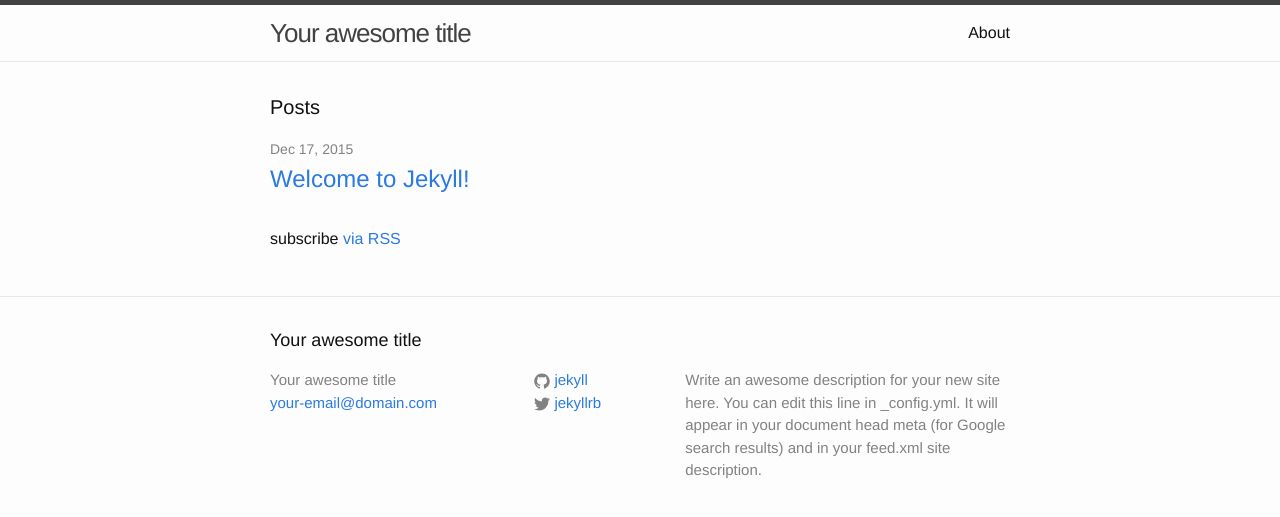
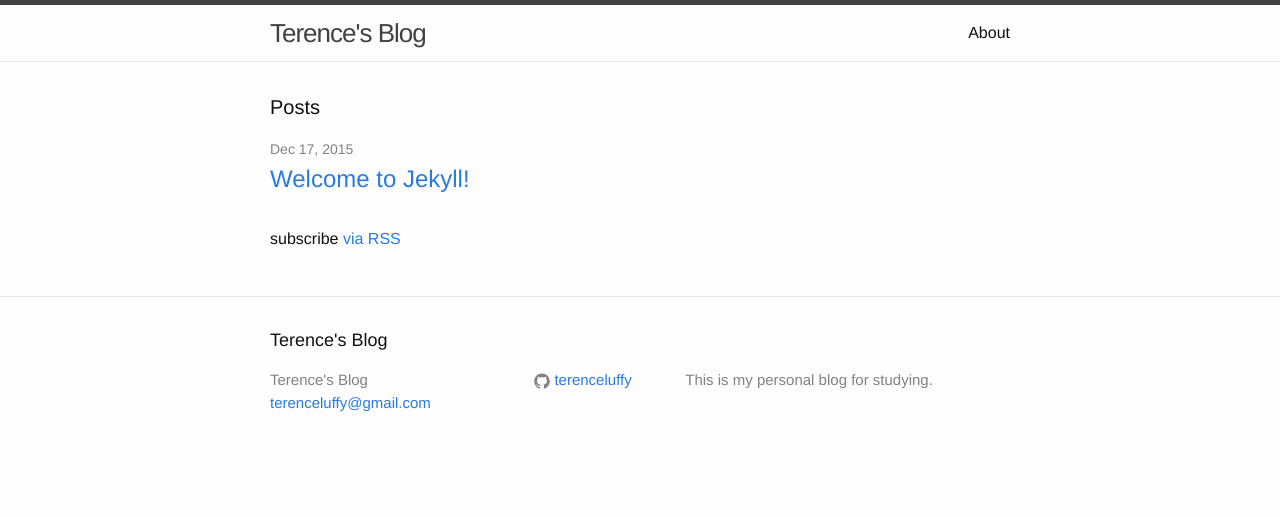
Before and after one commit to terenceLuffy/terenceluffy.github.io, a Jekyll site: the page built from index.html, in a window 1280 px wide. Shown: the top 517 px of the page. Built offline with Jekyll 4.4.1, drawn with Linux system fonts in a browser that asks for light colours.

Commit message:
first post

```diff
--- a/_config.yml
+++ b/_config.yml
@@ -6,16 +6,13 @@
 # 'jekyll serve'. If you change this file, please restart the server process.
 
 # Site settings
-title: Your awesome title
-email: your-email@domain.com
+title: Terence's Blog
+email: terenceluffy@gmail.com
 description: > # this means to ignore newlines until "baseurl:"
-  Write an awesome description for your new site here. You can edit this
-  line in _config.yml. It will appear in your document head meta (for
-  Google search results) and in your feed.xml site description.
+  This is my personal blog for studying.
 baseurl: "" # the subpath of your site, e.g. /blog
-url: "http://yourdomain.com" # the base hostname & protocol for your site
-twitter_username: jekyllrb
-github_username:  jekyll
+url: "http://terenceluffy.github.io" # the base hostname & protocol for your site
+github_username:  terenceluffy
 
 # Build settings
 markdown: kramdown
```
Also changed, not shown: index.html (indentation only), 1 other file.
